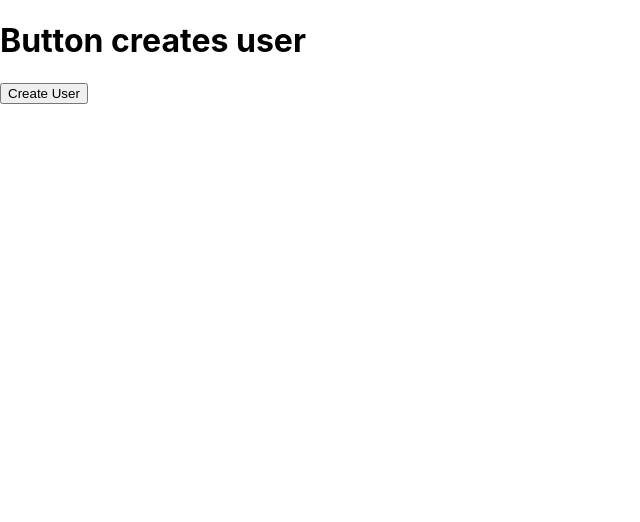
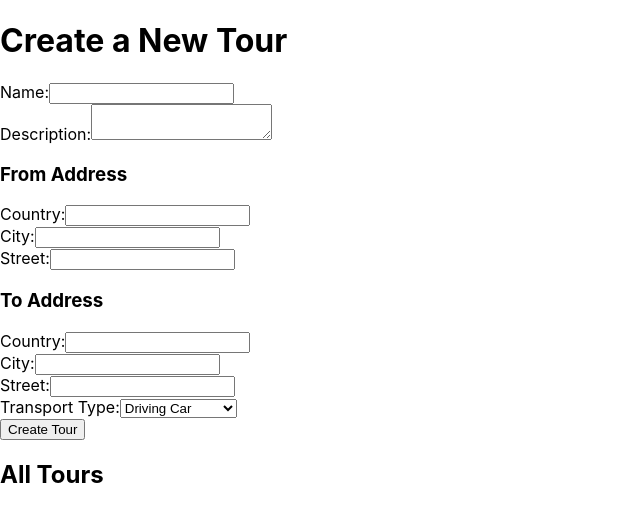
Before and after one commit to sinkas123/Tourplanner, a React (Create React App) app in the folder src/main/frontend/: page / in a window 1280 px wide. Shown: the top 522 px of the page, without its empty margins (0-640 px from the left). Built offline with nearby package versions, Linux system fonts and the light colour scheme.

Commit message:
TourForm created, tours can be inserted to DB via backend through GUI

```diff
--- a/src/main/frontend/src/App.js
+++ b/src/main/frontend/src/App.js
@@ -1,7 +1,48 @@
 import './App.css';
-import axios from 'axios';
-import React from "react";
+import React, { useState } from "react";
+import TourForm from "./TourForm";
 
+const App = () => {
+    const [tours, setTours] = useState([]);
+
+    const handleCreateTour = (newTour) => {
+        setTours([...tours, newTour]);
+    };
+
+    return (
+        <div>
+            <h1>Create a New Tour</h1>
+            <TourForm onCreateTour={handleCreateTour} />
+            <h2>All Tours</h2>
+            <ul>
+                {tours.map((tour, index) => (
+                    <li key={index}>
+                        <h3>{tour.name}</h3>
+                        <p>{tour.description}</p>
+                        <div>
+                            <h4>From:</h4>
+                            <p>Country: {tour.from.country}</p>
+                            <p>Postal Number: {tour.from.postalNumber}</p>
+                            <p>Street: {tour.from.street}</p>
+                        </div>
+                        <div>
+                            <h4>To:</h4>
+                            <p>Country: {tour.to.country}</p>
+                            <p>Postal Number: {tour.to.postalNumber}</p>
+                            <p>Street: {tour.to.street}</p>
+                        </div>
+                        <p>Transport Type: {tour.transportType}</p>
+                    </li>
+                ))}
+            </ul>
+        </div>
+    );
+};
+
+export default App;
+
+
+/*
 function CreateUser() {
 // Function to handle the button click
 const handleButtonClick = () => {
@@ -31,3 +72,4 @@ const handleButtonClick = () => {
 }
 
 export default CreateUser;
+*/
--- /dev/null
+++ b/src/main/frontend/src/TourForm.js
@@ -0,0 +1,153 @@
+// src/TourForm.js
+import React, { useState } from "react";
+import axios from "axios";
+
+const TourForm = () => {
+    const [name, setName] = useState('');
+    const [description, setDescription] = useState('');
+    const [from, setFrom] = useState({ country: '', city: '', street: '' });
+    const [to, setTo] = useState({ country: '', city: '', street: '' });
+    const [transportType, setTransportType] = useState('driving-car');
+
+    const handleAddressChange = (e, type, field) => {
+        const value = e.target.value;
+        if (type === 'from') {
+            setFrom({ ...from, [field]: value });
+        } else {
+            setTo({ ...to, [field]: value });
+        }
+    };
+
+    const handleSubmit = async (e) => {
+        e.preventDefault();
+
+        const newTour = {
+            name,
+            description,
+            startLocation: `${from.country}, ${from.city}, ${from.street}`,
+            endLocation: `${to.country}, ${to.city}, ${to.street}`,
+            transportType,
+            tourDistance: 0,
+            estimatedTime: 0,
+            routeImagePath: '/images/default.png',
+        };
+
+        try {
+            const response = await axios.post('/tour', newTour, {
+                headers: {
+                    'Content-Type': 'application/json',
+                },
+            });
+
+            if (response.status === 200) {
+                alert('Tour created successfully');
+                // Reset the form fields
+                setName('');
+                setDescription('');
+                setFrom({ country: '', city: '', street: '' });
+                setTo({ country: '', city: '', street: '' });
+                setTransportType('driving-car');
+            } else {
+                alert('Failed to create tour');
+            }
+        } catch (error) {
+            alert('An error occurred: ' + error.message);
+        }
+    };
+
+    return (
+        <form onSubmit={handleSubmit}>
+            <div>
+                <label>Name:</label>
+                <input
+                    type="text"
+                    value={name}
+                    onChange={(e) => setName(e.target.value)}
+                    required
+                />
+            </div>
+            <div>
+                <label>Description:</label>
+                <textarea
+                    value={description}
+                    onChange={(e) => setDescription(e.target.value)}
+                    required
+                />
+            </div>
+            <div>
+                <h3>From Address</h3>
+                <div>
+                    <label>Country:</label>
+                    <input
+                        type="text"
+                        value={from.country}
+                        onChange={(e) => handleAddressChange(e, 'from', 'country')}
+                        required
+                    />
+                </div>
+                <div>
+                    <label>City:</label>
+                    <input
+                        type="text"
+                        value={from.city}
+                        onChange={(e) => handleAddressChange(e, 'from', 'city')}
+                        required
+                    />
+                </div>
+                <div>
+                    <label>Street:</label>
+                    <input
+                        type="text"
+                        value={from.street}
+                        onChange={(e) => handleAddressChange(e, 'from', 'street')}
+                        required
+                    />
+                </div>
+            </div>
+            <div>
+                <h3>To Address</h3>
+                <div>
+                    <label>Country:</label>
+                    <input
+                        type="text"
+                        value={to.country}
+                        onChange={(e) => handleAddressChange(e, 'to', 'country')}
+                        required
+                    />
+                </div>
+                <div>
+                    <label>City:</label>
+                    <input
+                        type="text"
+                        value={to.city}
+                        onChange={(e) => handleAddressChange(e, 'to', 'city')}
+                        required
+                    />
+                </div>
+                <div>
+                    <label>Street:</label>
+                    <input
+                        type="text"
+                        value={to.street}
+                        onChange={(e) => handleAddressChange(e, 'to', 'street')}
+                        required
+                    />
+                </div>
+            </div>
+            <div>
+                <label>Transport Type:</label>
+                <select
+                    value={transportType}
+                    onChange={(e) => setTransportType(e.target.value)}
+                >
+                    <option value="driving-car">Driving Car</option>
+                    <option value="cycling-regular">Cycling Regular</option>
+                    <option value="foot-walking">Foot Walking</option>
+                </select>
+            </div>
+            <button type="submit">Create Tour</button>
+        </form>
+    );
+};
+
+export default TourForm;
--- a/src/main/frontend/src/index.js
+++ b/src/main/frontend/src/index.js
@@ -1,13 +1,13 @@
 import React from 'react';
 import ReactDOM from 'react-dom/client';
 import './index.css';
-import CreateUser from './App';
+import App from './App';
 import reportWebVitals from './reportWebVitals';
 
 const root = ReactDOM.createRoot(document.getElementById('root'));
 root.render(
   <React.StrictMode>
-    <CreateUser />
+    <App />
   </React.StrictMode>
 );
 
```
Also changed, not shown: 1 other file (tests, documents, lock files or other folders).
